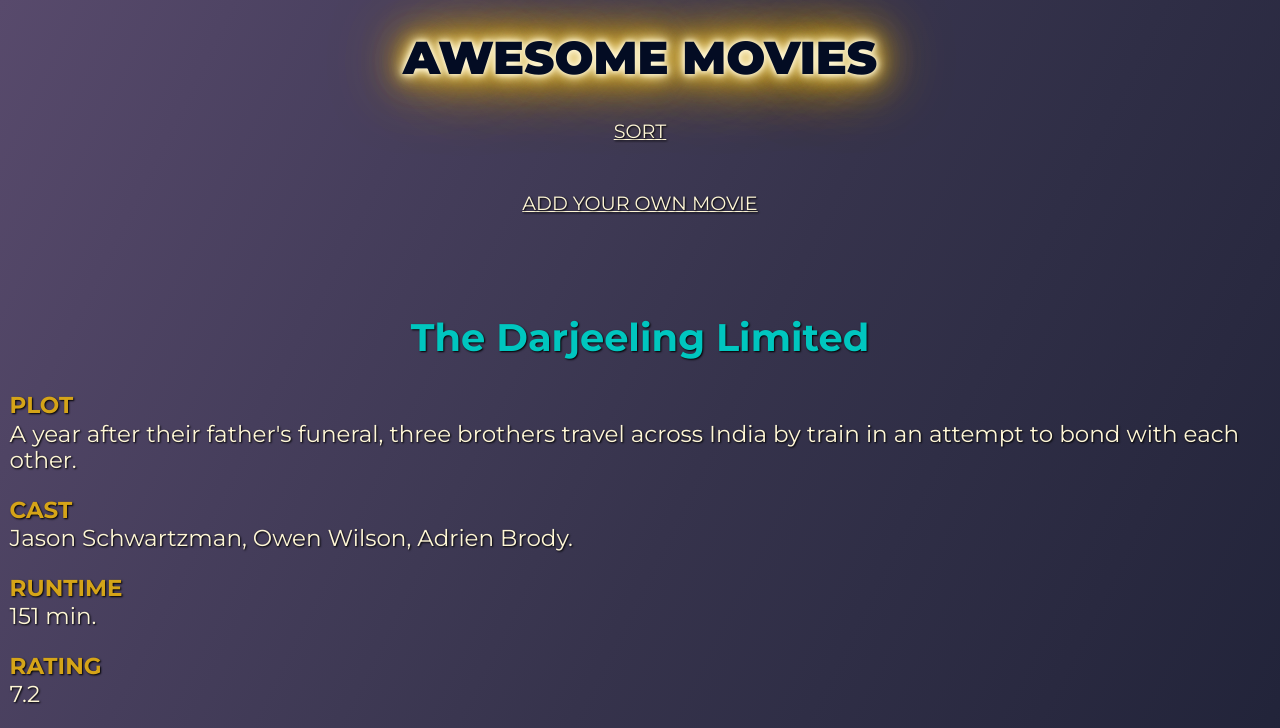
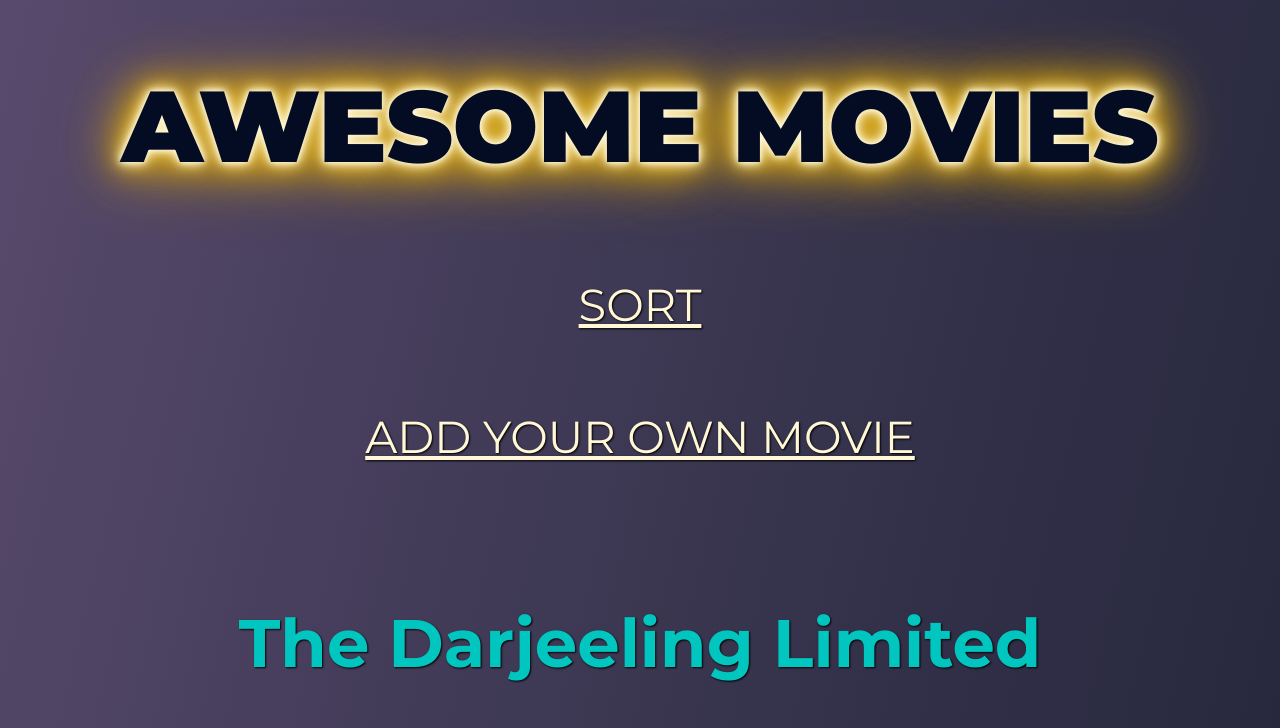
Before and after one commit to carlosbuitragosan/movie-data, a plain HTML site: page index.html in a window 1280 px wide. Shown: the top 728 px of the page. Drawn offline with Linux system fonts and the light colour scheme.

Commit message:
project completed

```diff
--- a/styles.css
+++ b/styles.css
@@ -1,6 +1,6 @@
 * {
     box-sizing: border-box;
-    font-size: 1.2rem;
+    font-size: 1.4rem;
     font-family: 'Dosis', sans-serif;
     font-family: 'Montserrat', sans-serif;
     color: #FFF7D6;
@@ -14,7 +14,8 @@ body {
 }
 button {
     padding: .3rem .7rem;
-    font-size: 1rem;
+    font-size: 2rem;
+    margin: 1rem;
     border: none;
     background: none;
     text-decoration: underline;
@@ -41,6 +42,7 @@ button:hover {
     flex-direction: column;
 }
 .header__title {
+    font-size: 4.5rem;
     text-align: center;
     font-weight: 900;
     color: #030C23;
@@ -146,14 +148,16 @@ textarea {
 
 .movie__each h2 {
     text-align: center;
-    font-size: 2rem;
+    font-size: 3rem;
     color: #00C6BF;
 }
 .movie__each h3 {
+    font-size: 2.5rem;
     margin-bottom: 0;
     color: #D5A418;
 }
 .movie__each p {
+    font-size: 2rem;
     margin-top: .1rem;
 }
 
```
